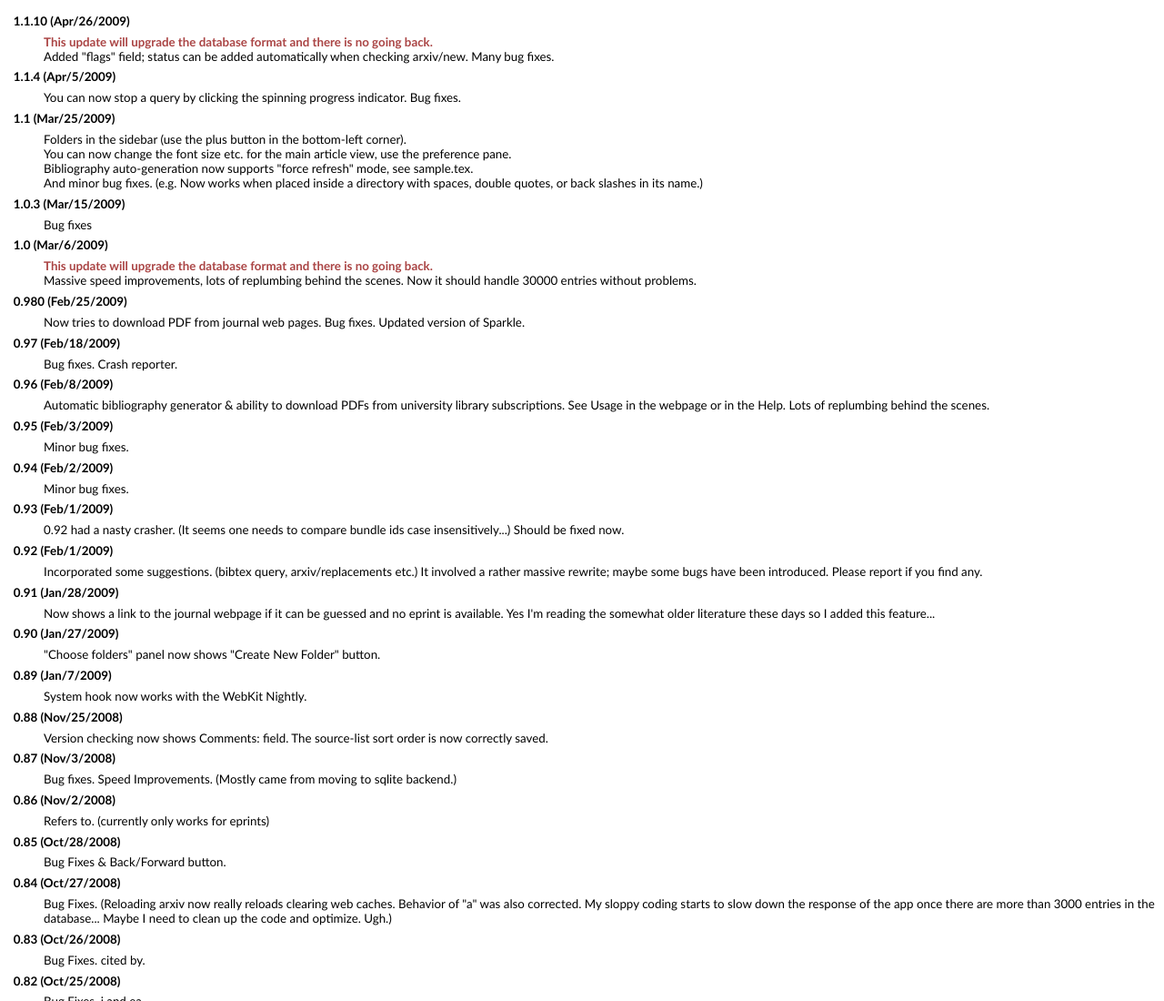
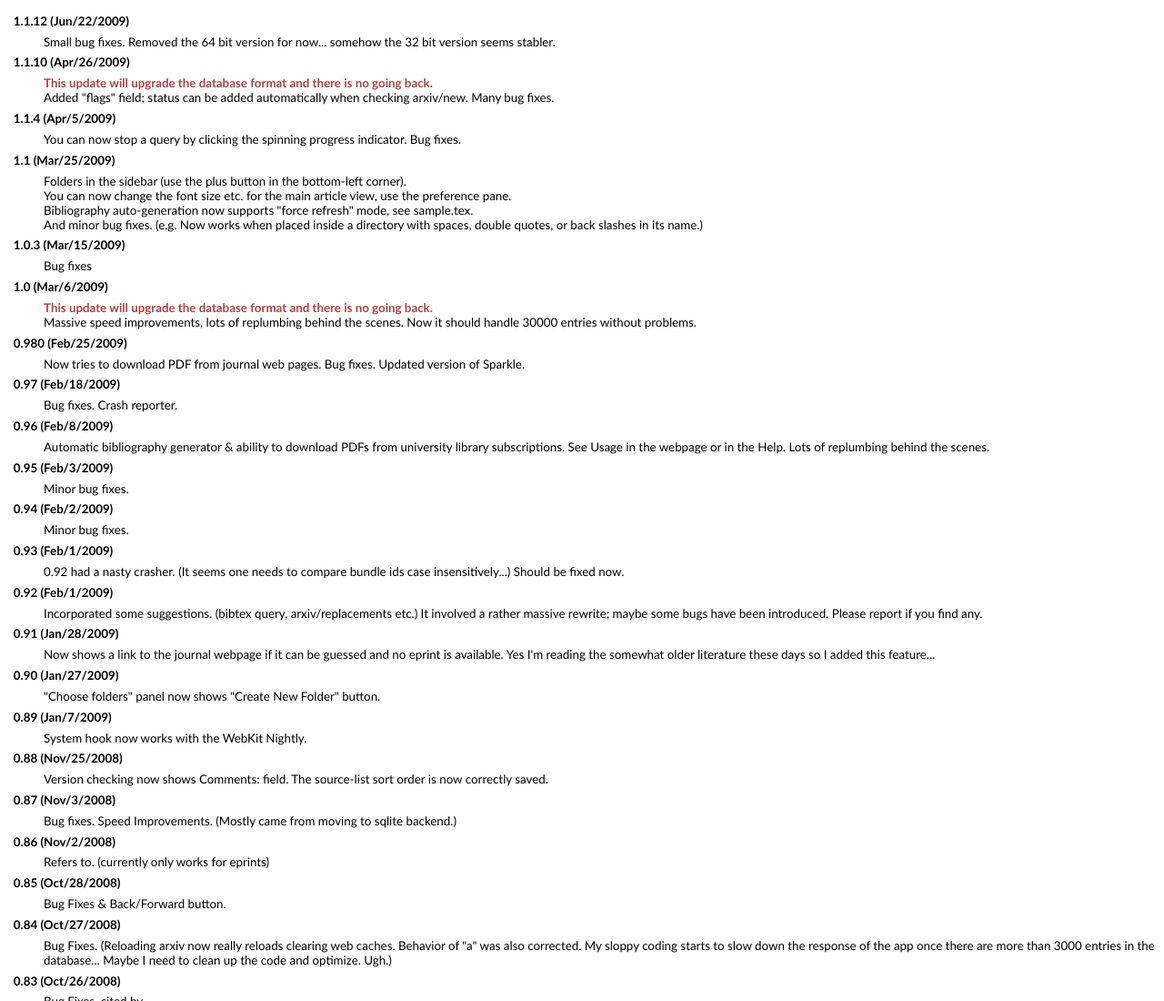
Before and after one commit to yujitach/inspire, a plain HTML site: page Release Notes.html in a window 1280 px wide. Shown: the top 1100 px of the page at 91% size. Drawn offline with Linux system fonts and the light colour scheme.

Commit message:
ver 1.1.12

```diff
--- a/Release Notes.html
+++ b/Release Notes.html
@@ -19,6 +19,8 @@ dt{
 </head>
 <body>
 <dl>
+	<dt>1.1.12 (Jun/22/2009)</dt>
+	<dd>Small bug fixes. Removed the 64 bit version for now... somehow the 32 bit version seems stabler.</dd>
 	<dt>1.1.10 (Apr/26/2009)</dt>
 	<dd><span class="warning">This update will upgrade the database format and there is no going back.</span> <br/>
 	Added "flags" field; status can be added automatically when checking arxiv/new. Many bug fixes.</dd>
```
Also changed, not shown: 10 other files.
